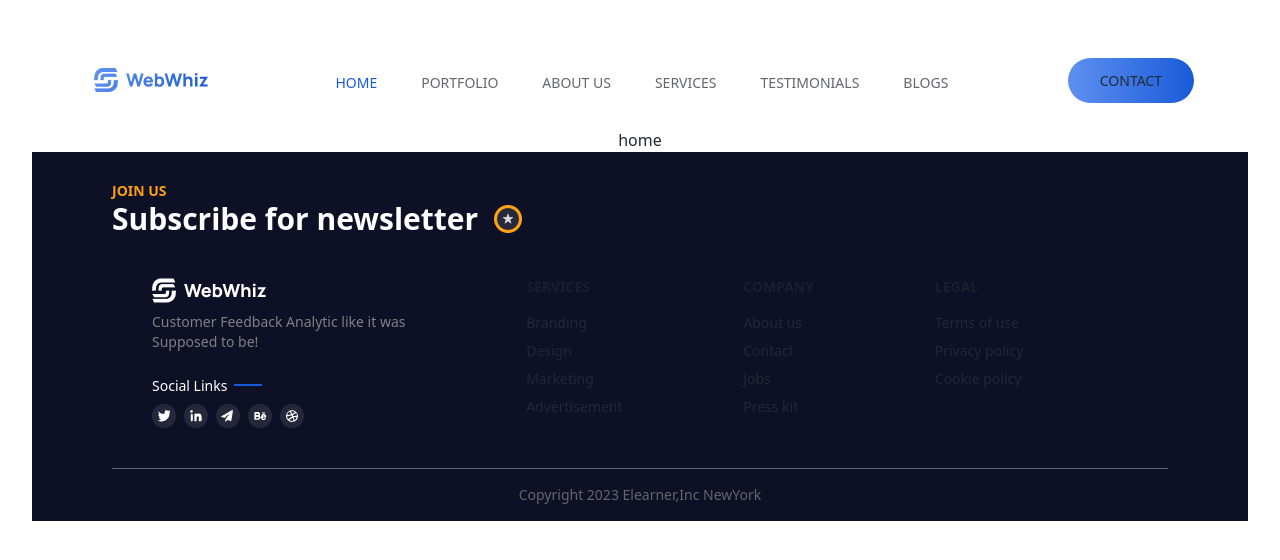
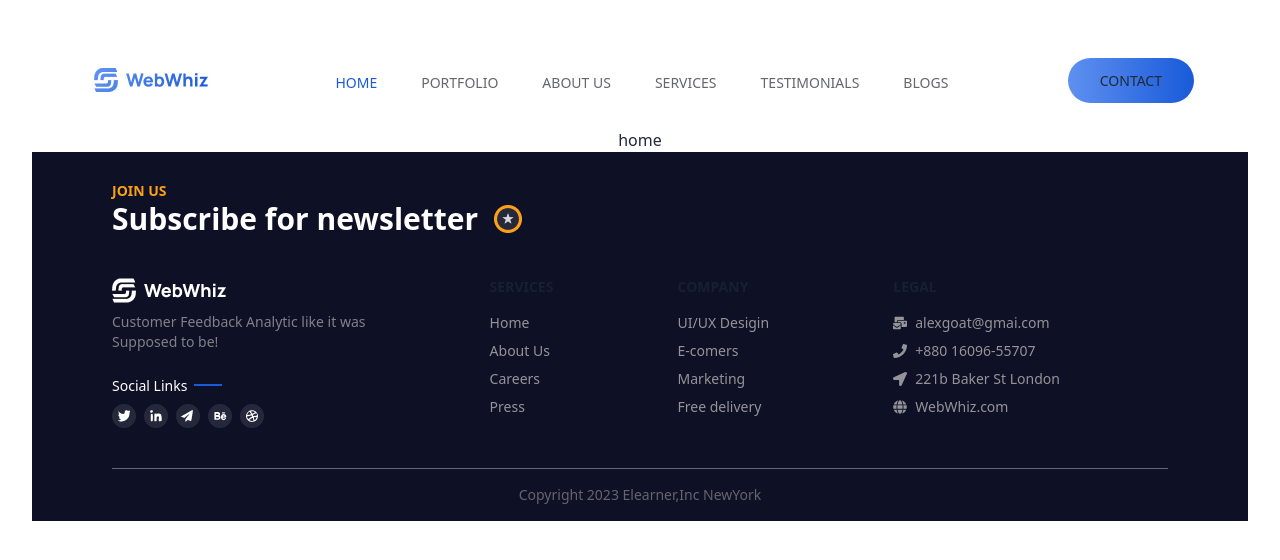
Before and after one commit to RashedAkash/webWhiz, a React (Vite) app: page / in a window 1280 px wide. Shown: the top 560 px of the page. Built offline with nearby package versions, Linux system fonts and the light colour scheme.

Commit message:
footer icon added

```diff
--- a/package.json
+++ b/package.json
@@ -14,6 +14,7 @@
     "match-sorter": "^6.3.1",
     "react": "^18.2.0",
     "react-dom": "^18.2.0",
+    "react-icons": "^4.12.0",
     "react-router-dom": "^6.19.0",
     "sort-by": "^1.2.0"
   },
--- a/src/Shared/Footer/Footer.jsx
+++ b/src/Shared/Footer/Footer.jsx
@@ -7,6 +7,8 @@ import telegram from '../../assets/icon/Telegram.png'
 import linkedin from '../../assets/icon/Linkedin.png'
 import be from '../../assets/icon/Behance.png'
 import dribbble from '../../assets/icon/Dribbble.png'
+import { Link } from 'react-router-dom';
+import { FaGlobe, FaLocationArrow, FaMailBulk, FaPhone } from "react-icons/fa";
 
 const Footer = () => {
   return (
@@ -24,7 +26,7 @@ const Footer = () => {
 
         </div>
 </div>
-      <footer className="footer p-10 bg-[#0E1025] text-base-content">
+      <footer className="footer py-10 bg-[#0E1025] text-base-content">
   <aside>
     <img src={logo} alt="" />
             <p className=' text-[#808088] text-start'>Customer Feedback Analytic like it was <br /> Supposed to be!</p>
@@ -44,23 +46,25 @@ const Footer = () => {
   </aside>
   <nav>
     <header className="footer-title">Services</header>
-    <a className="link link-hover">Branding</a>
-    <a className="link link-hover">Design</a>
-    <a className="link link-hover">Marketing</a>
-    <a className="link link-hover">Advertisement</a>
+    <Link to='/' className="link text-[#949498] link-hover">Home</Link>
+    <Link to='/' className="link text-[#949498] link-hover">About Us</Link>
+    <Link to='/' className="link text-[#949498] link-hover">Careers</Link>
+    <Link to='/' className="link text-[#949498] link-hover">Press</Link>
+
   </nav>
   <nav>
     <header className="footer-title">Company</header>
-    <a className="link link-hover">About us</a>
-    <a className="link link-hover">Contact</a>
-    <a className="link link-hover">Jobs</a>
-    <a className="link link-hover">Press kit</a>
+   <Link to='/' className="link text-[#949498] link-hover">UI/UX Desigin</Link>
+    <Link to='/' className="link text-[#949498] link-hover">E-comers</Link>
+    <Link to='/' className="link text-[#949498] link-hover">Marketing</Link>
+    <Link to='/' className="link text-[#949498] link-hover">Free delivery </Link>
   </nav>
   <nav>
     <header className="footer-title">Legal</header>
-    <a className="link link-hover">Terms of use</a>
-    <a className="link link-hover">Privacy policy</a>
-    <a className="link link-hover">Cookie policy</a>
+     <Link to='/' className="link flex items-center gap-2 text-[#949498] link-hover"><FaMailBulk /> alexgoat@gmai.com</Link>
+    <Link to='/' className="link text-[#949498] link-hover flex items-center gap-2"><FaPhone /> +880 16096-55707</Link>
+    <Link to='/' className="link flex items-center gap-2 text-[#949498] link-hover"><FaLocationArrow /> 221b Baker St London</Link>
+    <Link to='/' className="link flex items-center gap-2 text-[#949498] link-hover"><FaGlobe />WebWhiz.com </Link>
   </nav>
       </footer>
 
--- /dev/null
+++ b/src/Shared/FooterTitle/FooterTitle.jsx
@@ -0,0 +1,11 @@
+import React from 'react';
+
+const FooterTitle = () => {
+  return (
+    <div>
+
+    </div>
+  );
+};
+
+export default FooterTitle;
```
Also changed, not shown: 1 other file (tests, documents, lock files or other folders).
